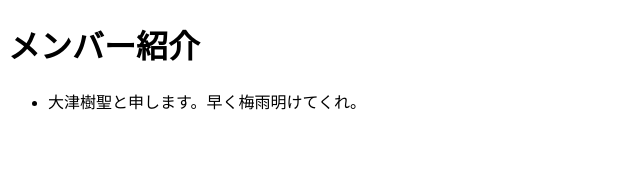
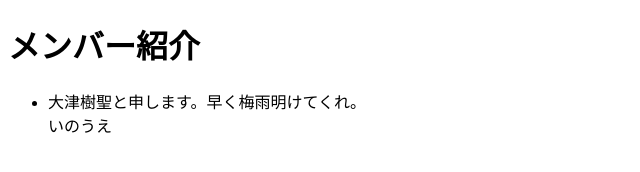
Before and after one commit to Sora3352/Hello, a plain HTML site: page index.html in a window 1280 px wide. Shown: the full height of the page, 0-640 px from the left. Drawn offline with Linux system fonts and the light colour scheme.

Commit message:
Update index.html

```diff
--- a/index.html
+++ b/index.html
@@ -9,6 +9,7 @@
     <h1>メンバー紹介</h1>
     <ul>
     <li>大津樹聖と申します。早く梅雨明けてくれ。</li>
+        いのうえ
 
     </ul>
 </body>
```
